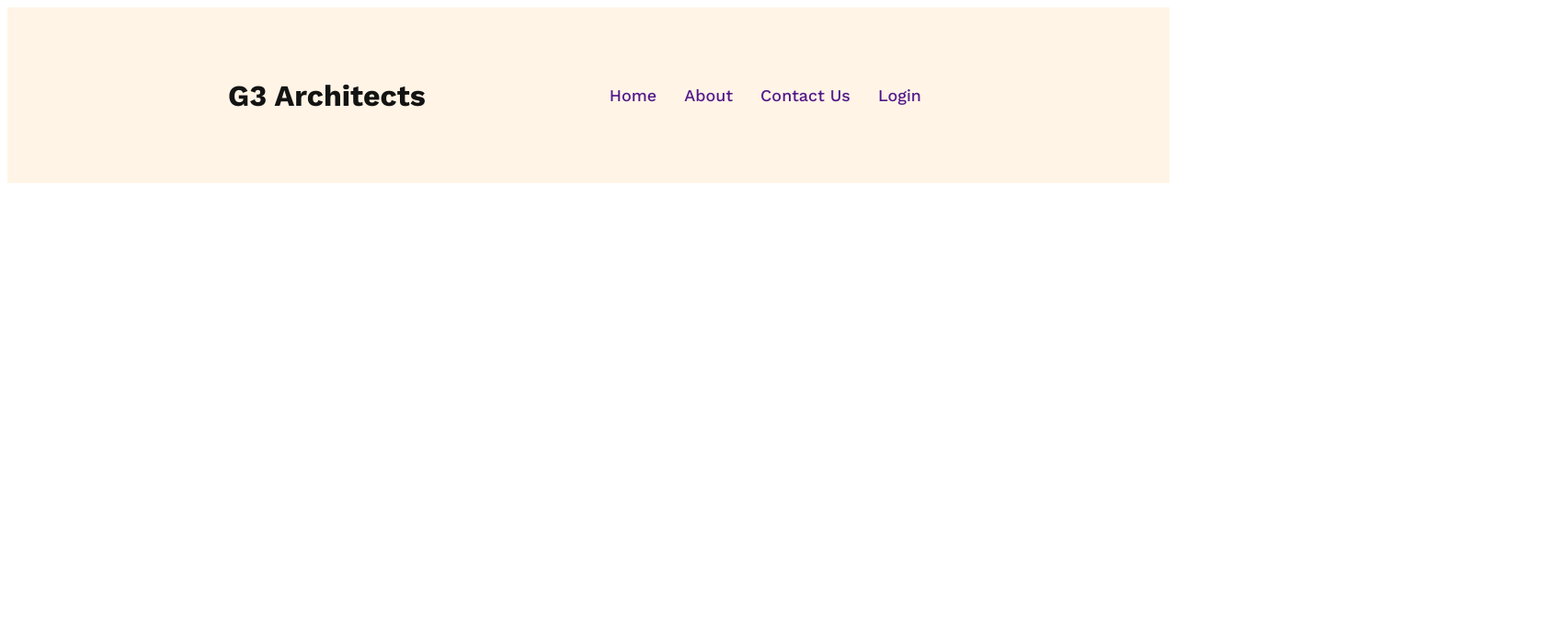
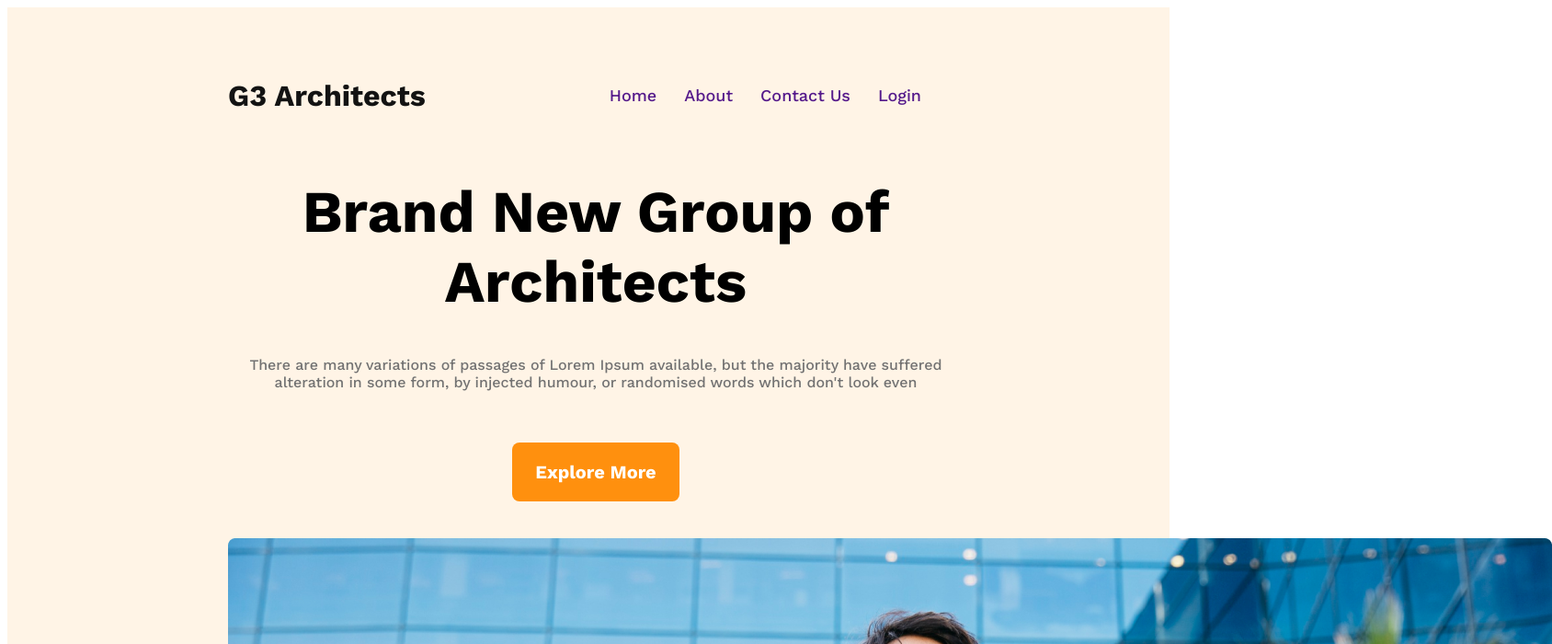
Before and after one commit to Yeasin7772/g3-architects-project2, a plain HTML site: page index.html in a window 1280 px wide. Shown: the top 700 px of the page at 92% size, 1688 px wide, since content can reach past the window. Drawn offline with nearby package versions, Linux system fonts and the light colour scheme.

Commit message:
added banner section

```diff
--- a/index.html
+++ b/index.html
@@ -18,9 +18,28 @@
             </ul>
 
         </nav>
+        <!-- banner section start -->
+        <div class="banner">
+            <div class="banner-container">
+                <h1 class="banner-title">Brand New Group of Architects </h1>
+                <p class="banner-description">There are many variations of passages of Lorem Ipsum available, but the majority have suffered alteration in some form, by injected humour, or randomised words which don't look even
+                </p>
+                <button class="btn-primary">Explore More</button>
+            </div>
+            <div class="banner-img">
+                <img src="images/banner.png" alt="">
+            </div>
+
+
+        </div>
+
+
+         <!-- banner section end -->
 
     </header>
-    <main></main>
+    <main>
+
+    </main>
     <footer></footer>
 
 
--- a/style/style.css
+++ b/style/style.css
@@ -43,3 +43,35 @@ ul li a{
 
 }
 /* nav style end */
+
+/* banner section style start */
+
+.banner-container{
+    width: 800px;
+    text-align: center;
+    margin: 0 auto;
+
+}
+.banner-title{
+    font-size: 64px;
+    font-weight: 700;
+}
+.banner-description{
+    color: #727272;
+    font-size: 16px;
+
+}
+.btn-primary{
+    color: #FFF;
+    font-size: 20px;
+    font-weight: 600;
+    border-radius: 8px;
+    background: #FF900E;
+    padding: 20px 25px;
+    border: none;
+    margin-bottom: 40px;
+    margin-top: 40px;
+}
+
+
+/* banner section style end*/
```
